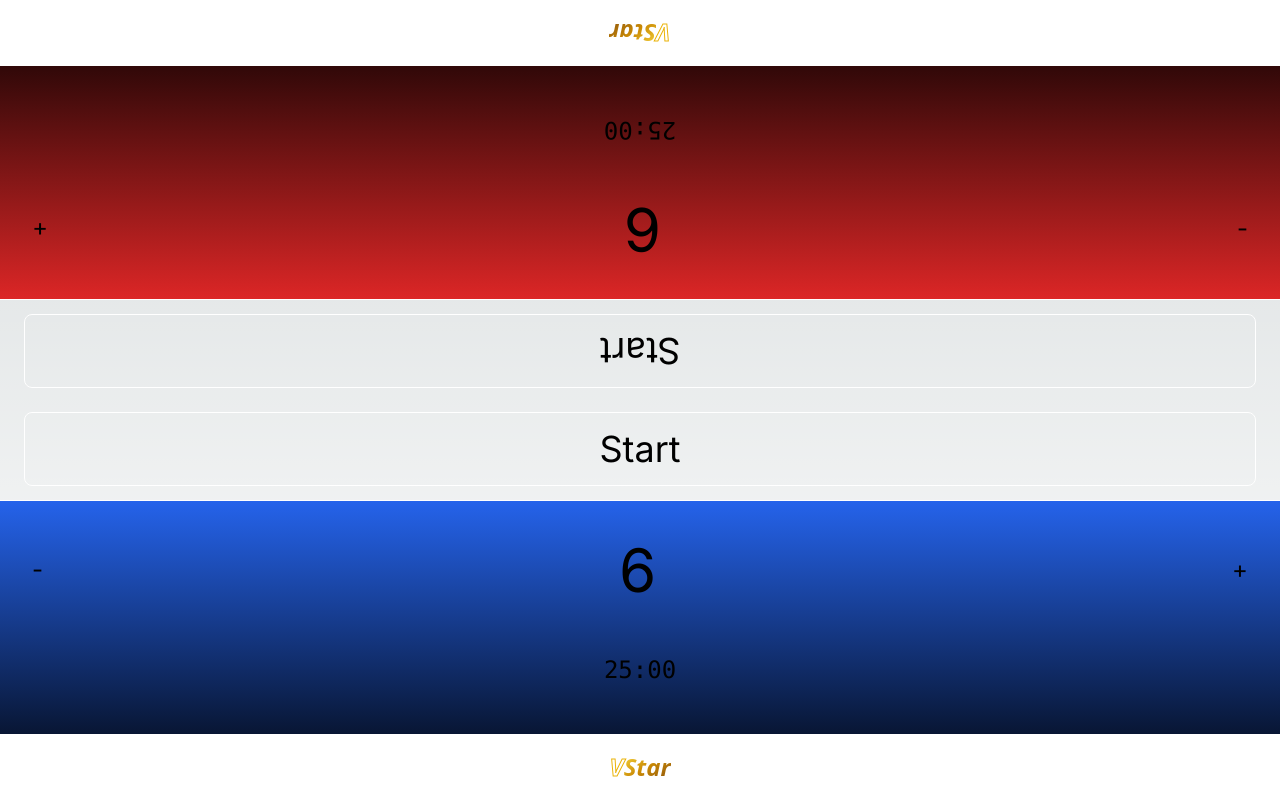
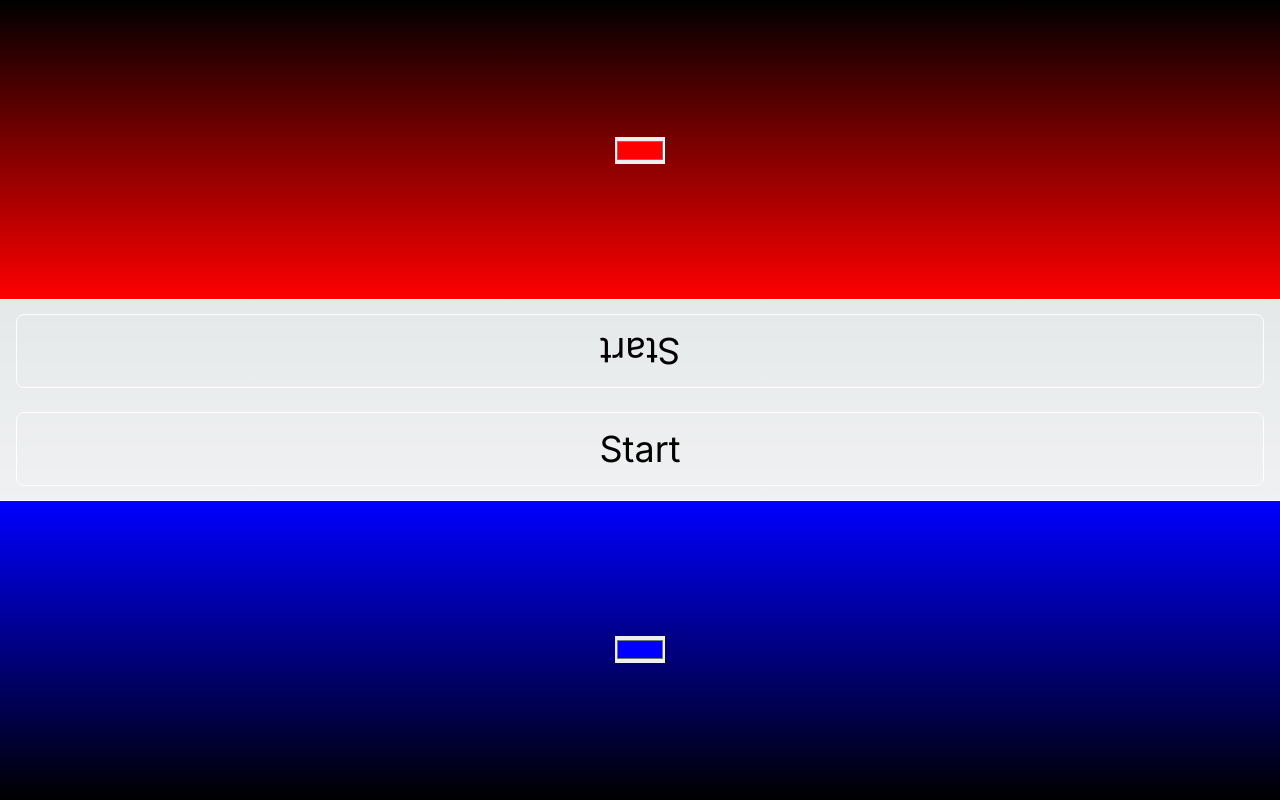
Before and after one commit to agonzalezmurua/pokemon-tryhard-turn-timer, a Next.js app: page / in a window 1280 px wide. Built offline with nearby package versions, Linux system fonts and the light colour scheme.

Commit message:
feat: added customize color

```diff
--- a/app/page.tsx
+++ b/app/page.tsx
@@ -2,7 +2,7 @@ import { Timer } from "@/components/Timer";
 
 export default function Home() {
   return (
-    <main className="flex min-h-screen w-full">
+    <main className="flex h-screen w-screen">
       <Timer />
     </main>
   );
--- a/components/Controls.tsx
+++ b/components/Controls.tsx
@@ -6,9 +6,9 @@ import styles from "./Controls.module.css";
 
 export const Controls = observer(({ game }: { game: Game }) => {
   return (
-    <section className="p-4 text-4xl flex flex-col align-middle justify-center h-1/4">
+    <section className="text-4xl flex flex-col align-middle justify-center h-1/4 p-4">
       {game.currentPlayer === undefined ? (
-        <section className="text-4xl space-y-4 flex flex-col gap-2 p-2">
+        <section className="text-4xl space-y-4 flex flex-col gap-2">
           <button
             className={classNames(styles.startBtn, "rotate-180")}
             onClick={() => game.start(1)}
--- /dev/null
+++ b/components/Player.tsx
@@ -0,0 +1,46 @@
+import { Game, Player } from "@/store/Game";
+import { PrizeCounter } from "./PrizeCounter";
+import { TimeCounter } from "./TimeCounter";
+import { VStarButton } from "./VStarButton";
+import classNames from "classnames";
+import React, { useState } from "react";
+import { observer } from "mobx-react";
+
+export const PlayerComplications = observer(
+  ({ game, player }: { player: Player; game: Game }) => {
+    const [color, setColor] = useState<string>(
+      player === 1 ? "#FF0000" : "#0000FF"
+    );
+
+    return (
+      <section
+        style={{ "--color": color } as React.CSSProperties}
+        className={classNames(
+          "h-1/2 flex flex-col justify-center items-center gap-4 p-4 bg-gradient-to-b from-[--color] to-black border-t border-white",
+          {
+            ["rotate-180"]: player === 1,
+          }
+        )}
+      >
+        {game.hasStarted ? (
+          <>
+            <PrizeCounter player={player} />
+            <TimeCounter player={player} game={game} />
+            <VStarButton />
+          </>
+        ) : (
+          <>
+            <section>
+              <input
+                id={`color-player-${player}`}
+                type="color"
+                defaultValue={color}
+                onChange={({ target: { value } }) => setColor(value)}
+              />
+            </section>
+          </>
+        )}
+      </section>
+    );
+  }
+);
--- a/components/Timer.tsx
+++ b/components/Timer.tsx
@@ -1,12 +1,10 @@
 "use client";
 
+import { Game } from "@/store/Game";
 import { useRef } from "react";
 import { useMountedState } from "react-use";
-import { Game } from "@/store/Game";
-import { VStarButton } from "./VStarButton";
-import { PrizeCounter } from "./PrizeCounter";
-import { TimeCounter } from "./TimeCounter";
 import { Controls } from "./Controls";
+import { PlayerComplications } from "./Player";
 
 export function Timer() {
   const isMounted = useMountedState();
@@ -16,17 +14,9 @@ export function Timer() {
 
   return (
     <section className="flex flex-col flex-grow">
-      <section className="h-1/2 flex flex-col rotate-180 gap-4 bg-gradient-to-b from-red-600 to-black border-t border-white">
-        <PrizeCounter player={1} />
-        <TimeCounter player={1} game={game.current} />
-        <VStarButton />
-      </section>
+      <PlayerComplications game={game.current} player={1} />
       <Controls game={game.current} />
-      <section className="h-1/2 flex flex-col gap-4 bg-gradient-to-b from-blue-600 to-black border-t border-white">
-        <PrizeCounter player={2} />
-        <TimeCounter player={2} game={game.current} />
-        <VStarButton />
-      </section>
+      <PlayerComplications game={game.current} player={2} />
     </section>
   );
 }
--- a/components/VStarButton.tsx
+++ b/components/VStarButton.tsx
@@ -7,7 +7,7 @@ export function VStarButton() {
   return (
     <button
       className={
-        "transition-opacity font-extrabold font-sans italic data-[used=true]:opacity-25 data-[used=true]:line-through text-white bg-white p-4 border-t border-b border-white text-2xl"
+        "self-center rounded-lg transition-opacity font-extrabold font-sans italic data-[used=true]:opacity-25 data-[used=true]:line-through text-white bg-white p-4 border-t border-b border-white text-2xl"
       }
       data-used={used}
       onClick={() => {
--- a/store/Game.ts
+++ b/store/Game.ts
@@ -7,24 +7,26 @@ enableStaticRendering(typeof window === "undefined");
 export type Player = 1 | 2;
 
 export class Game {
+  readonly tickDuration: number = ms("1s");
   public currentPlayer: Player | undefined = undefined;
   public totalTime: number = ms("50min");
-  readonly tickDuration: number = ms("1s");
   private turnHistory: [player: Player, Turn][] = [];
 
   constructor() {
     makeAutoObservable(this);
   }
 
+  get hasStarted() {
+    return this.turnHistory.length !== 0;
+  }
+
+  get isPaused() {
+    return this.turnHistory.length !== 0 && this.currentPlayer === undefined;
+  }
+
   get isFirstGameTurn() {
     return this.turnHistory.length === 0;
   }
-
-  start = (player: Player) => {
-    if (this.currentPlayer) throw new Error("Game already started");
-
-    this.advanceTurn(player);
-  };
 
   advanceTurn = (nextPlayer: Player = this.currentPlayer === 1 ? 2 : 1) => {
     const latestTurn = this.getLatestTurn();
@@ -35,7 +37,6 @@ export class Game {
 
     this.turnHistory.push([nextPlayer, new Turn()]);
     this.currentPlayer = nextPlayer;
-    console.log(this.turnHistory);
   };
 
   getLatestTurn = (): Turn | null => {
@@ -55,6 +56,12 @@ export class Game {
     const [, turn] = lastEntry;
 
     return turn;
+  };
+
+  start = (player: Player) => {
+    if (this.currentPlayer) throw new Error("Game already started");
+
+    this.advanceTurn(player);
   };
 
   pause = () => {
```
